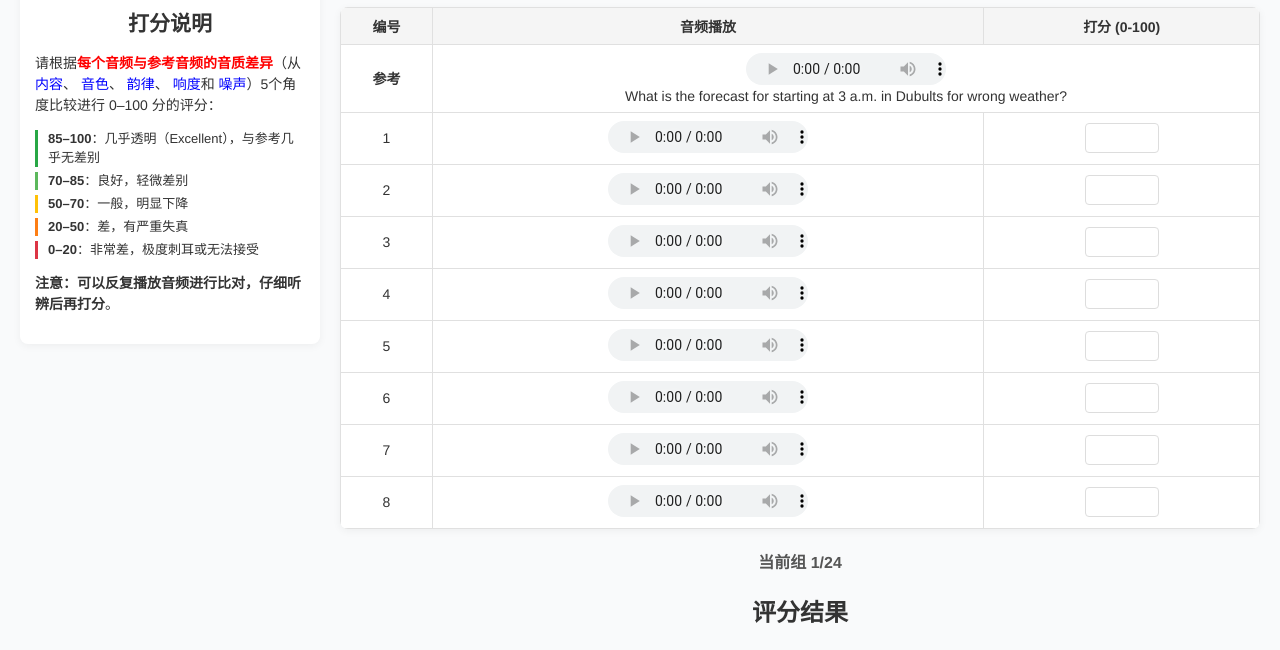
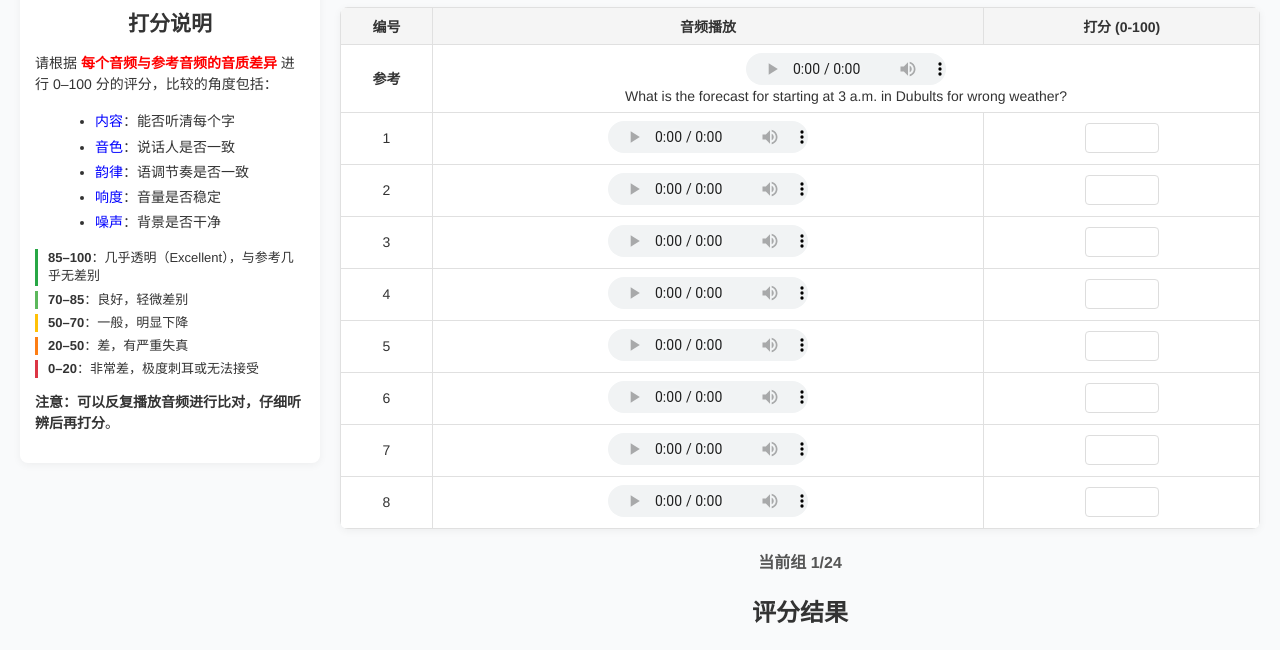
Before and after one commit to huazhi1024/SAQCodec-mushra, a plain HTML site: page index.html in a window 1280 px wide. Shown: the part 122-772 px from the top of the page. Drawn offline with Linux system fonts and the light colour scheme.

Commit message:
更新文件

```diff
--- a/index.html
+++ b/index.html
@@ -217,12 +217,24 @@
       <!-- <p>请根据<span style="color: red; font-weight: bold;">每个音频与参考音频的音质差异</span>（从内容、音色、韵律、响度和噪声几个角度比较）进行 0–100 分的评分：</p> -->
 
 
-      <p>请根据<strong style="color: red;">每个音频与参考音频的音质差异</strong>（从
-        <span style="color: blue;">内容</span>、
-        <span style="color: blue;">音色</span>、
-        <span style="color: blue;">韵律</span>、
-        <span style="color: blue;">响度</span>和
-        <span style="color: blue;">噪声</span>）5个角度比较进行 0–100 分的评分：</p>
+      <!-- <p>请根据<strong style="color: red;">每个音频与参考音频的音质差异</strong>（从
+        <span style="color: blue;">内容(能否听清每个字)</span>、
+        <span style="color: blue;">音色(说话人是否一致)</span>、
+        <span style="color: blue;">韵律(语调节奏是否一致)</span>、
+        <span style="color: blue;">响度(音量是否稳定)</span>和
+        <span style="color: blue;">噪声(背景是否干净)</span>）5个角度比较进行 0–100 分的评分：</p> -->
+
+        <p>
+          请根据 <strong style="color: red;">每个音频与参考音频的音质差异</strong> 进行 0–100 分的评分，比较的角度包括：
+        </p>
+        <ul style="line-height: 1.8; margin-left: 20px;">
+          <li><span style="color: blue;">内容</span>：能否听清每个字</li>
+          <li><span style="color: blue;">音色</span>：说话人是否一致</li>
+          <li><span style="color: blue;">韵律</span>：语调节奏是否一致</li>
+          <li><span style="color: blue;">响度</span>：音量是否稳定</li>
+          <li><span style="color: blue;">噪声</span>：背景是否干净</li>
+        </ul>
+
 
       <div class="rating-scale">
         <p><b>85–100</b>：几乎透明（Excellent），与参考几乎无差别</p>
```
